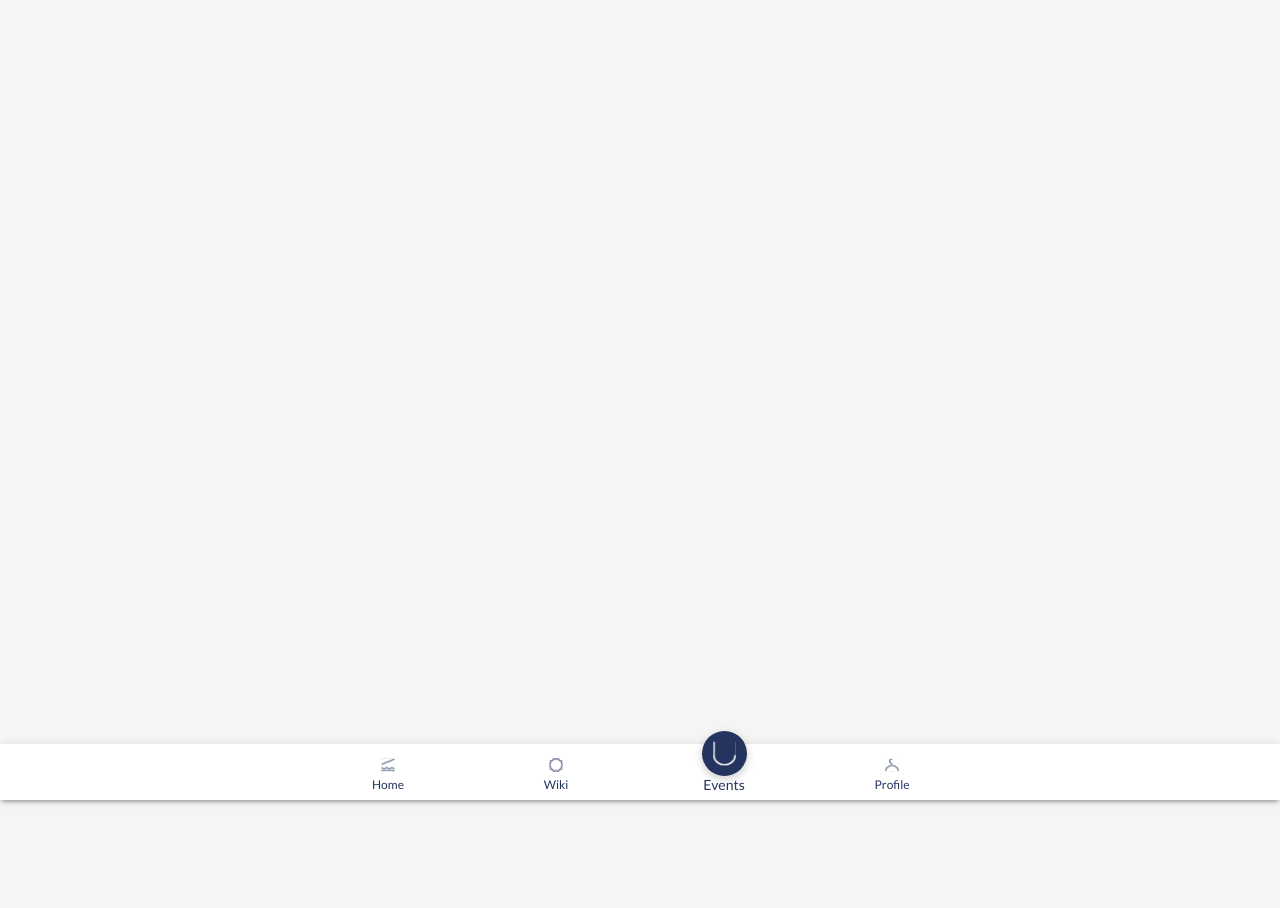
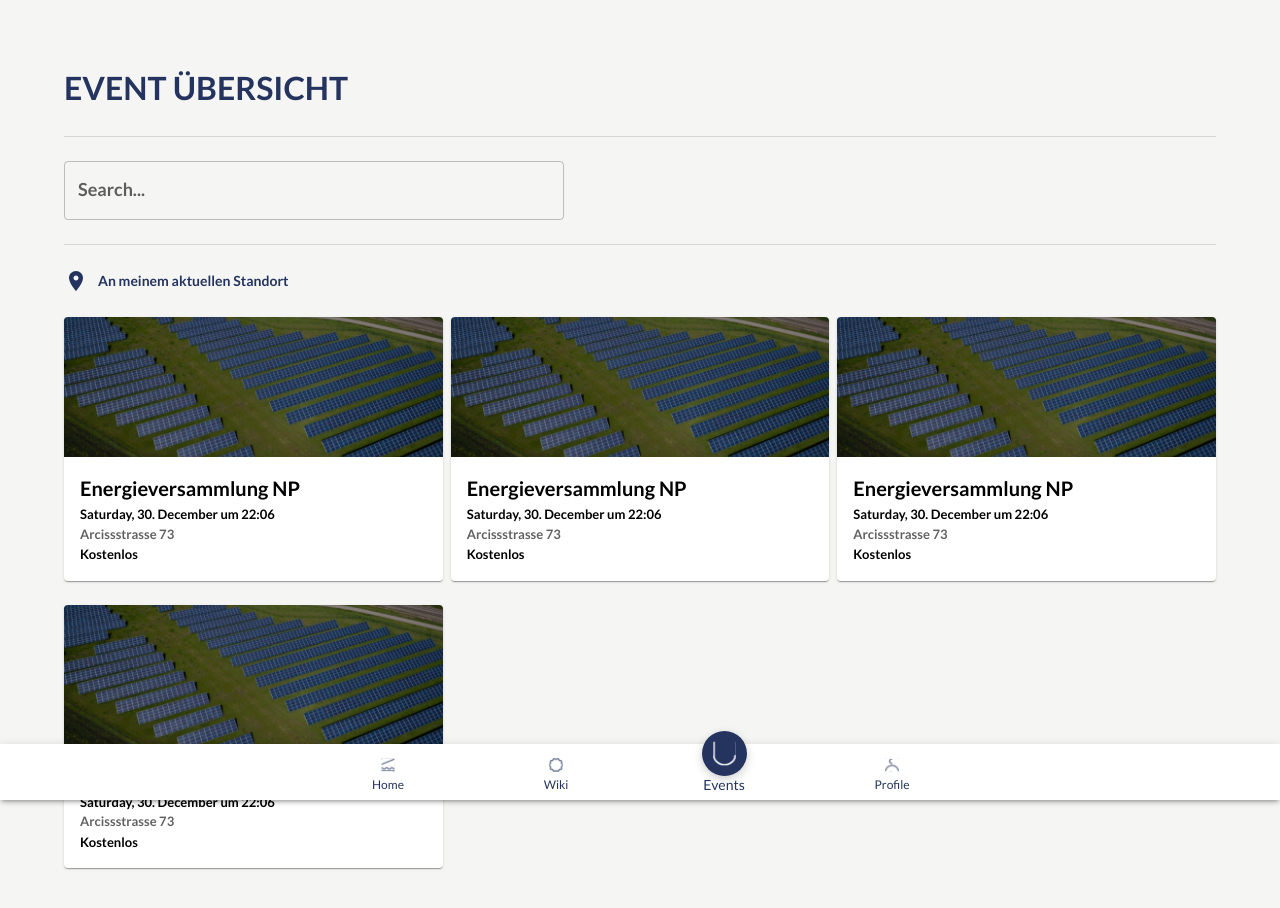
Before and after one commit to mostafahatem20/PowerPals, a React (Vite) app in the folder apps/client/: page /event in a window 1280 px wide. Shown: the top 908 px of the page. Before the commit the page ends 800 px from the top, so only its background shows below. Built offline with nearby package versions, Linux system fonts and the light colour scheme.

Commit message:
event overview

```diff
--- /dev/null
+++ b/apps/client/src/components/Card/EventCard.tsx
@@ -0,0 +1,42 @@
+import * as React from "react"
+import Card from "@mui/material/Card"
+import CardContent from "@mui/material/CardContent"
+import CardMedia from "@mui/material/CardMedia"
+import Typography from "@mui/material/Typography"
+import { CardActionArea } from "@mui/material"
+import Solar from "../../static/Solar.png"
+import { EventDetails } from "../../pages/Event"
+import dayjs from "dayjs"
+
+const EventCard = ({ event }: { event: EventDetails }) => {
+  const date = dayjs(event.date)
+  // Set locale to German
+  dayjs.locale("de")
+  const formattedDate = date.format("dddd, D. MMMM [um] HH:mm")
+  return (
+    <Card>
+      <CardActionArea>
+        <CardMedia
+          component="img"
+          height="140"
+          image={Solar}
+          alt="green iguana"
+        />
+        <CardContent>
+          <Typography variant="subtitle2">{event.title}</Typography>
+          <Typography variant="subtitle2" fontSize={13}>
+            {formattedDate}
+          </Typography>
+          <Typography variant="body1" fontSize={13}>
+            {`${event.location?.street} ${event.location?.number}`}
+          </Typography>
+          <Typography variant="subtitle2" fontSize={13}>
+            {event.info}
+          </Typography>
+        </CardContent>
+      </CardActionArea>
+    </Card>
+  )
+}
+
+export default EventCard
--- a/apps/client/src/pages/Event.tsx
+++ b/apps/client/src/pages/Event.tsx
@@ -1,8 +1,105 @@
+import { Grid, Typography, Divider, TextField, useTheme } from "@mui/material"
+import { useState } from "react"
 import FixedBottomNavigation from "../components/BottomNavigation/BottomNavigation"
+import PlaceIcon from "@mui/icons-material/Place"
+import EventCard from "../components/Card/EventCard"
+import { PlaceDetails } from "../components/Location/GoogleMaps"
+import { User } from "./Register"
+
+export interface EventDetails {
+  id?: number
+  title?: string
+  date?: Date
+  location?: PlaceDetails
+  user?: User
+  info?: string
+}
+
+const events: EventDetails[] = [
+  {
+    title: "Energieversammlung NP",
+    date: new Date(),
+    info: "Kostenlos",
+    location: { street: "Arcissstrasse", number: 73 },
+  },
+  {
+    title: "Energieversammlung NP",
+    date: new Date(),
+    info: "Kostenlos",
+    location: { street: "Arcissstrasse", number: 73 },
+  },
+  {
+    title: "Energieversammlung NP",
+    date: new Date(),
+    info: "Kostenlos",
+    location: { street: "Arcissstrasse", number: 73 },
+  },
+  {
+    title: "Energieversammlung NP",
+    date: new Date(),
+    info: "Kostenlos",
+    location: { street: "Arcissstrasse", number: 73 },
+  },
+]
 
 const Event = () => {
+  const theme = useTheme()
+
+  const [search, setSearch] = useState<string>()
+
   return (
     <>
+      <Grid
+        container
+        rowSpacing={3}
+        padding="5% 5%"
+        marginBottom="80px"
+        columnSpacing={1}
+      >
+        <Grid item xs={12}>
+          <Typography variant="subtitle1" color="primary.dark">
+            Event Übersicht
+          </Typography>
+        </Grid>
+        <Grid item xs={12}>
+          <Divider />
+        </Grid>
+        <Grid item xs={12}>
+          <TextField
+            style={{
+              width: "100%",
+              maxWidth: "500px",
+            }}
+            variant="outlined"
+            label="Search..."
+            fullWidth
+            value={search}
+            onChange={(e) => setSearch(e.target.value)}
+            InputProps={{
+              style: {
+                color: theme.palette.info.light,
+              },
+            }}
+          />
+        </Grid>
+        <Grid item xs={12}>
+          <Divider />
+        </Grid>
+        <Grid item xs={12}>
+          <div style={{ display: "flex", alignItems: "center" }}>
+            <PlaceIcon color="info" />
+            <Typography color="primary.dark" padding="0 10px" fontSize={14}>
+              An meinem aktuellen Standort
+            </Typography>
+          </div>
+        </Grid>
+        {events.map((event, index) => (
+          <Grid key={index} item lg={4} md={6} xs={12}>
+            <EventCard event={event} />
+          </Grid>
+        ))}
+      </Grid>
+
       <FixedBottomNavigation value={2} />
     </>
   )
--- a/apps/client/src/pages/Wiki.tsx
+++ b/apps/client/src/pages/Wiki.tsx
@@ -60,7 +60,13 @@ const Wiki = () => {
 
   return (
     <>
-      <Grid container rowSpacing={3} padding="5% 5%" marginBottom="80px">
+      <Grid
+        container
+        rowSpacing={3}
+        padding="5% 5%"
+        marginBottom="80px"
+        columnSpacing={1}
+      >
         <Grid item xs={12}>
           <Typography variant="subtitle1" color="primary.dark">
             Wiki
@@ -129,7 +135,7 @@ const Wiki = () => {
               />
             </Grid>
             {articles.map((article, index) => (
-              <Grid key={index} item xs={12}>
+              <Grid key={index} item lg={4} md={6} xs={12}>
                 <Card
                   to={article.id ? `/wiki/article/${article.id}` : ""}
                   title={article.title}
@@ -143,7 +149,7 @@ const Wiki = () => {
         {value === 1 && (
           <>
             {articles.map((article, index) => (
-              <Grid key={index} item xs={12}>
+              <Grid key={index} item lg={4} md={6} xs={12}>
                 <Card
                   to={article.id ? `/wiki/news/${article.id}` : ""}
                   title={article.title}
--- a/apps/client/src/utils/theme.ts
+++ b/apps/client/src/utils/theme.ts
@@ -11,6 +11,11 @@ const theme = createTheme({
       fontSize: 32,
       textTransform: "uppercase",
       lineHeight: 1.5,
+    },
+    subtitle2: {
+      color: "#000000",
+      fontWeight: "bold",
+      fontSize: 20,
     },
     caption: {
       color: "#FFFFFF",
--- a/package.json
+++ b/package.json
@@ -9,5 +9,9 @@
   },
   "workspaces": [
     "apps/*"
-  ]
+  ],
+  "dependencies": {
+    "@mui/x-date-pickers": "^6.18.6",
+    "dayjs": "^1.11.10"
+  }
 }
```
Also changed, not shown: apps/client/src/components/Confirmation/EventConfirmation.tsx (added, +7 -0 lines), apps/client/src/components/EventRegister/EventRegister.tsx (added, +7 -0 lines), apps/client/src/components/Location/GoogleMaps.tsx (+6 -6 lines), apps/client/src/components/SupportCenter/SupportCenter.tsx (added, +7 -0 lines), 1 other file (tests, documents, lock files or other folders).
